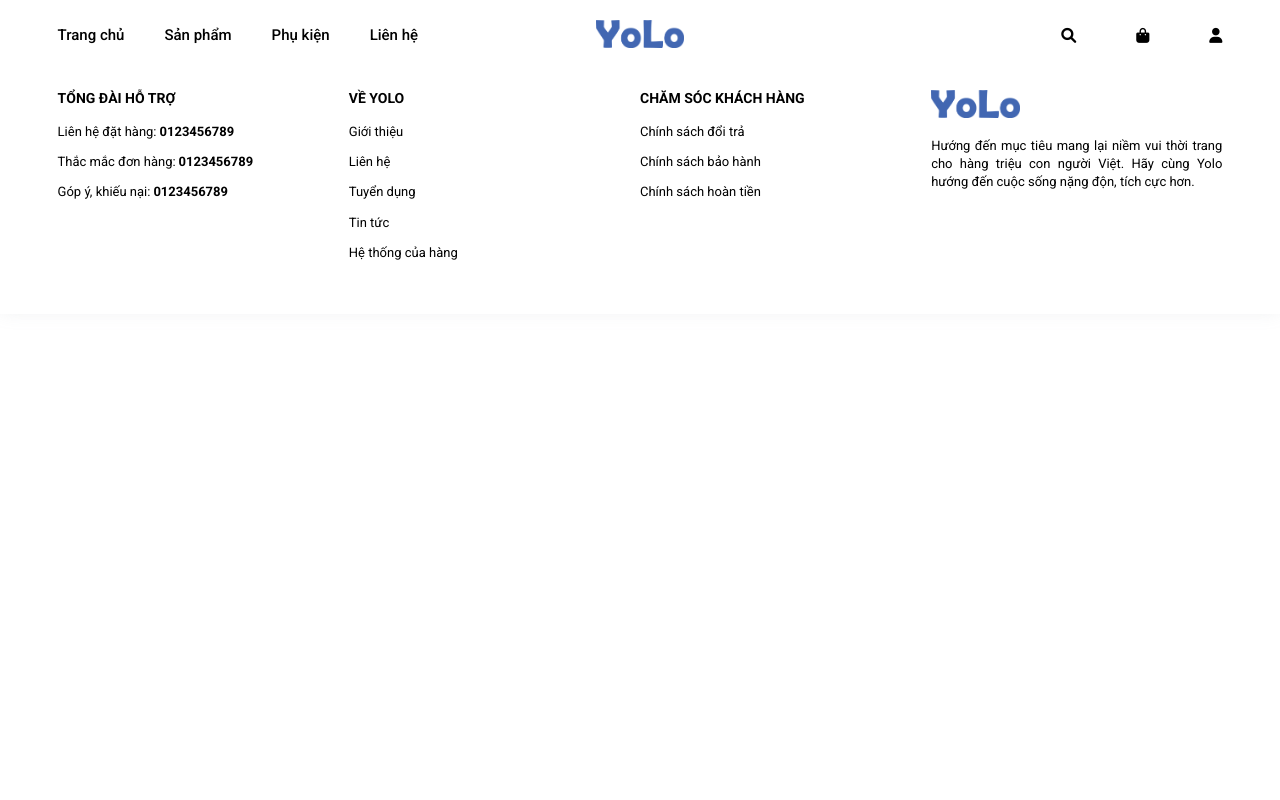
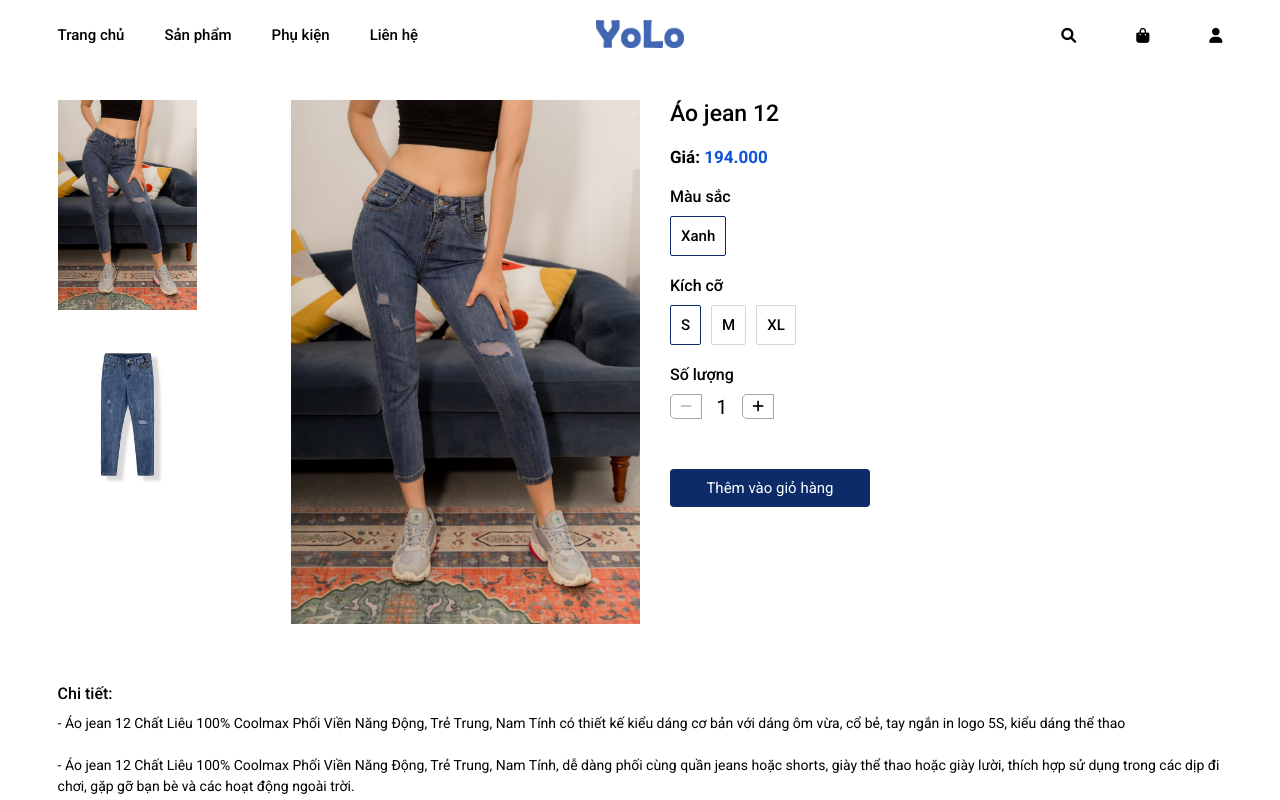
Before and after one commit to nguyenducde/shopping-authentic, a React (Create React App) app: page /product/ao-jean-12 in a window 1280 px wide. Shown: the top 800 px of the page. Built offline with nearby package versions, Linux system fonts and the light colour scheme.

Commit message:
C16 - Product Detail for Home Page and Format CSS for Color, Size

```diff
--- a/src/assets/fake-data/products.js
+++ b/src/assets/fake-data/products.js
@@ -42,7 +42,7 @@
         image01: product_01_image_01,
         image02: product_01_image_02,
         dressSlug: 'ao-thun',
-        colors: ['white', 'red', 'orange'],
+        colors: ['Trắng', 'Đỏ', 'Cam'],
         slug: 'ao-thun-dinosaur-01',
         size: ['s', 'm', 'l', 'xl'],
         description: '- Áo thun Dinosaur 01 Chất Liêu 100% Coolmax Phối Viền Năng Động, Trẻ Trung, Nam Tính có thiết kế kiểu dáng cơ bản với dáng ôm vừa, cổ bẻ, tay ngắn in logo 5S, kiểu dáng thể thao <br><br> - Áo thun Dinosaur 01 Chất Liêu 100% Coolmax Phối Viền Năng Động, Trẻ Trung, Nam Tính, dễ dàng phối cùng quần jeans hoặc shorts, giày thể thao hoặc giày lười, thích hợp sử dụng trong các dịp đi chơi, gặp gỡ bạn bè và các hoạt động ngoài trời.'
@@ -53,7 +53,7 @@
         image01: product_02_image_01,
         image02: product_02_image_02,
         dressSlug: 'ao-thun',
-        colors: ['white', 'black', 'orange'],
+        colors: ['Trắng', 'Đen', 'Cam'],
         slug: 'ao-thun-dinosaur-02',
         size: ['s', 'm', 'xl'],
         description: '- Áo thun Dinosaur 02 Chất Liêu 100% Coolmax Phối Viền Năng Động, Trẻ Trung, Nam Tính có thiết kế kiểu dáng cơ bản với dáng ôm vừa, cổ bẻ, tay ngắn in logo 5S, kiểu dáng thể thao <br><br> - Áo thun Dinosaur 02 Chất Liêu 100% Coolmax Phối Viền Năng Động, Trẻ Trung, Nam Tính, dễ dàng phối cùng quần jeans hoặc shorts, giày thể thao hoặc giày lười, thích hợp sử dụng trong các dịp đi chơi, gặp gỡ bạn bè và các hoạt động ngoài trời.'
@@ -64,7 +64,7 @@
         image01: product_03_image_01,
         image02: product_03_image_02,
         dressSlug: 'ao-thun',
-        colors: ['white', 'red', 'orange', 'yellow'],
+        colors: ['Trắng', 'Đỏ', 'Cam', 'Vàng'],
         slug: 'ao-thun-dinosaur-03',
         size: ['m'],
         description: '- Áo thun Dinosaur 03 Chất Liêu 100% Coolmax Phối Viền Năng Động, Trẻ Trung, Nam Tính có thiết kế kiểu dáng cơ bản với dáng ôm vừa, cổ bẻ, tay ngắn in logo 5S, kiểu dáng thể thao <br><br> - Áo thun Dinosaur 03 Chất Liêu 100% Coolmax Phối Viền Năng Động, Trẻ Trung, Nam Tính, dễ dàng phối cùng quần jeans hoặc shorts, giày thể thao hoặc giày lười, thích hợp sử dụng trong các dịp đi chơi, gặp gỡ bạn bè và các hoạt động ngoài trời.'
@@ -75,7 +75,7 @@
         image01: product_04_image_01,
         image02: product_04_image_02,
         dressSlug: 'ao-thun',
-        colors: ['white', 'orange', 'blue'],
+        colors: ['Trắng', 'Cam', 'Xanh'],
         slug: 'ao-thun-dinosaur-04',
         size: ['xl'],
         description: '- Áo thun Dinosaur 04 Chất Liêu 100% Coolmax Phối Viền Năng Động, Trẻ Trung, Nam Tính có thiết kế kiểu dáng cơ bản với dáng ôm vừa, cổ bẻ, tay ngắn in logo 5S, kiểu dáng thể thao <br><br> - Áo thun Dinosaur 04 Chất Liêu 100% Coolmax Phối Viền Năng Động, Trẻ Trung, Nam Tính, dễ dàng phối cùng quần jeans hoặc shorts, giày thể thao hoặc giày lười, thích hợp sử dụng trong các dịp đi chơi, gặp gỡ bạn bè và các hoạt động ngoài trời.'
@@ -86,7 +86,7 @@
         image01: product_05_image_01,
         image02: product_05_image_02,
         dressSlug: 'ao-thun',
-        colors: ['white', 'pink'],
+        colors: ['Trắng', 'Hồng'],
         slug: 'ao-thun-dinosaur-05',
         size: ['xxl'],
         description: '- Áo thun Dinosaur 05 Chất Liêu 100% Coolmax Phối Viền Năng Động, Trẻ Trung, Nam Tính có thiết kế kiểu dáng cơ bản với dáng ôm vừa, cổ bẻ, tay ngắn in logo 5S, kiểu dáng thể thao <br><br> - Áo thun Dinosaur 05 Chất Liêu 100% Coolmax Phối Viền Năng Động, Trẻ Trung, Nam Tính, dễ dàng phối cùng quần jeans hoặc shorts, giày thể thao hoặc giày lười, thích hợp sử dụng trong các dịp đi chơi, gặp gỡ bạn bè và các hoạt động ngoài trời.'
@@ -97,7 +97,7 @@
         image01: product_06_image_01,
         image02: product_06_image_02,
         dressSlug: 'ao-thun',
-        colors: ['black'],
+        colors: ['Đen'],
         slug: 'ao-thun-dinosaur-06',
         size: ['s', 'm', 'xl'],
         description: '- Áo thun Dinosaur 06 Chất Liêu 100% Coolmax Phối Viền Năng Động, Trẻ Trung, Nam Tính có thiết kế kiểu dáng cơ bản với dáng ôm vừa, cổ bẻ, tay ngắn in logo 5S, kiểu dáng thể thao <br><br> - Áo thun Dinosaur 06 Chất Liêu 100% Coolmax Phối Viền Năng Động, Trẻ Trung, Nam Tính, dễ dàng phối cùng quần jeans hoặc shorts, giày thể thao hoặc giày lười, thích hợp sử dụng trong các dịp đi chơi, gặp gỡ bạn bè và các hoạt động ngoài trời.'
@@ -108,7 +108,7 @@
         image01: product_07_image_01,
         image02: product_07_image_02,
         dressSlug: 'ao-somi',
-        colors: ['white', 'red', 'orange', 'blue'],
+        colors: ['Trắng', 'Đỏ', 'Cam', 'Xanh'],
         slug: 'ao-somi-caro-07',
         size: ['l', 'xl'],
         description: '- Áo thun Dinosaur 06 Chất Liêu 100% Coolmax Phối Viền Năng Động, Trẻ Trung, Nam Tính có thiết kế kiểu dáng cơ bản với dáng ôm vừa, cổ bẻ, tay ngắn in logo 5S, kiểu dáng thể thao <br><br> - Áo thun Dinosaur 06 Chất Liêu 100% Coolmax Phối Viền Năng Động, Trẻ Trung, Nam Tính, dễ dàng phối cùng quần jeans hoặc shorts, giày thể thao hoặc giày lười, thích hợp sử dụng trong các dịp đi chơi, gặp gỡ bạn bè và các hoạt động ngoài trời.'
@@ -119,7 +119,7 @@
         image01: product_08_image_01,
         image02: product_08_image_02,
         dressSlug: 'ao-somi',
-        colors: ['white', 'red', 'black'],
+        colors: ['Trắng', 'Đỏ', 'Đen'],
         slug: 'ao-somi-dai-tay-08',
         size: ['s', 'm', 'xl'],
         description: '- Áo thun Dinosaur 06 Chất Liêu 100% Coolmax Phối Viền Năng Động, Trẻ Trung, Nam Tính có thiết kế kiểu dáng cơ bản với dáng ôm vừa, cổ bẻ, tay ngắn in logo 5S, kiểu dáng thể thao <br><br> - Áo thun Dinosaur 06 Chất Liêu 100% Coolmax Phối Viền Năng Động, Trẻ Trung, Nam Tính, dễ dàng phối cùng quần jeans hoặc shorts, giày thể thao hoặc giày lười, thích hợp sử dụng trong các dịp đi chơi, gặp gỡ bạn bè và các hoạt động ngoài trời.'
@@ -130,7 +130,7 @@
         image01: product_09_image_01,
         image02: product_09_image_02,
         dressSlug: 'ao-somi',
-        colors: ['white', 'blue'],
+        colors: ['Trắng', 'Xanh'],
         slug: 'ao-somi-tay-dai-09',
         size: ['m'],
         description: '- Áo somi tay dài 09 Chất Liêu 100% Coolmax Phối Viền Năng Động, Trẻ Trung, Nam Tính có thiết kế kiểu dáng cơ bản với dáng ôm vừa, cổ bẻ, tay ngắn in logo 5S, kiểu dáng thể thao <br><br> - Áo somi tay dài 09 Chất Liêu 100% Coolmax Phối Viền Năng Động, Trẻ Trung, Nam Tính, dễ dàng phối cùng quần jeans hoặc shorts, giày thể thao hoặc giày lười, thích hợp sử dụng trong các dịp đi chơi, gặp gỡ bạn bè và các hoạt động ngoài trời.'
@@ -141,7 +141,7 @@
         image01: product_10_image_01,
         image02: product_10_image_02,
         dressSlug: 'quan-jean',
-        colors: ['blue', 'black'],
+        colors: ['Xanh', 'Đen'],
         slug: 'ao-jean-phong-cach-10',
         size: ['l'],
         description: '- Áo somi tay dài 09 Chất Liêu 100% Coolmax Phối Viền Năng Động, Trẻ Trung, Nam Tính có thiết kế kiểu dáng cơ bản với dáng ôm vừa, cổ bẻ, tay ngắn in logo 5S, kiểu dáng thể thao <br><br> - Áo somi tay dài 09 Chất Liêu 100% Coolmax Phối Viền Năng Động, Trẻ Trung, Nam Tính, dễ dàng phối cùng quần jeans hoặc shorts, giày thể thao hoặc giày lười, thích hợp sử dụng trong các dịp đi chơi, gặp gỡ bạn bè và các hoạt động ngoài trời.'
@@ -152,7 +152,7 @@
         image01: product_11_image_01,
         image02: product_11_image_02,
         dressSlug: 'quan-jean',
-        colors: ['blue', 'black'],
+        colors: ['Xanh', 'Đen'],
         slug: 'ao-jean-phong-11',
         size: ['s', 'm', 'xl'],
         description: '- Áo jean 11 Chất Liêu 100% Coolmax Phối Viền Năng Động, Trẻ Trung, Nam Tính có thiết kế kiểu dáng cơ bản với dáng ôm vừa, cổ bẻ, tay ngắn in logo 5S, kiểu dáng thể thao <br><br> - Áo jean 11 Chất Liêu 100% Coolmax Phối Viền Năng Động, Trẻ Trung, Nam Tính, dễ dàng phối cùng quần jeans hoặc shorts, giày thể thao hoặc giày lười, thích hợp sử dụng trong các dịp đi chơi, gặp gỡ bạn bè và các hoạt động ngoài trời.'
@@ -163,7 +163,7 @@
         image01: product_12_image_01,
         image02: product_12_image_02,
         dressSlug: 'quan-jean',
-        colors: ['blue'],
+        colors: ['Xanh'],
         slug: 'ao-jean-12',
         size: ['s', 'm', 'xl'],
         description: '- Áo jean 12 Chất Liêu 100% Coolmax Phối Viền Năng Động, Trẻ Trung, Nam Tính có thiết kế kiểu dáng cơ bản với dáng ôm vừa, cổ bẻ, tay ngắn in logo 5S, kiểu dáng thể thao <br><br> - Áo jean 12 Chất Liêu 100% Coolmax Phối Viền Năng Động, Trẻ Trung, Nam Tính, dễ dàng phối cùng quần jeans hoặc shorts, giày thể thao hoặc giày lười, thích hợp sử dụng trong các dịp đi chơi, gặp gỡ bạn bè và các hoạt động ngoài trời.'
@@ -174,7 +174,7 @@
         image01: product_01_image_01,
         image02: product_01_image_02,
         dressSlug: 'ao-thun',
-        colors: ['white', 'red'],
+        colors: ['Trắng', 'Đỏ'],
         slug: 'ao-thun-dinosaur-13',
         size: ['s', 'm', 'xl'],
         description: '-Áo thun Dinosaur 13 Chất Liêu 100% Coolmax Phối Viền Năng Động, Trẻ Trung, Nam Tính có thiết kế kiểu dáng cơ bản với dáng ôm vừa, cổ bẻ, tay ngắn in logo 5S, kiểu dáng thể thao <br><br> -Áo thun Dinosaur 13 Chất Liêu 100% Coolmax Phối Viền Năng Động, Trẻ Trung, Nam Tính, dễ dàng phối cùng quần jeans hoặc shorts, giày thể thao hoặc giày lười, thích hợp sử dụng trong các dịp đi chơi, gặp gỡ bạn bè và các hoạt động ngoài trời.'
@@ -185,7 +185,7 @@
         image01: product_02_image_01,
         image02: product_02_image_02,
         dressSlug: 'ao-thun',
-        colors: ['white', 'blue'],
+        colors: ['Trắng', 'Xanh'],
         slug: 'ao-thun-dinosaur-14',
         size: ['s', 'm'],
         description: '-Áo thun Dinosaur 14 Chất Liêu 100% Coolmax Phối Viền Năng Động, Trẻ Trung, Nam Tính có thiết kế kiểu dáng cơ bản với dáng ôm vừa, cổ bẻ, tay ngắn in logo 5S, kiểu dáng thể thao <br><br> -Áo thun Dinosaur 14 Chất Liêu 100% Coolmax Phối Viền Năng Động, Trẻ Trung, Nam Tính, dễ dàng phối cùng quần jeans hoặc shorts, giày thể thao hoặc giày lười, thích hợp sử dụng trong các dịp đi chơi, gặp gỡ bạn bè và các hoạt động ngoài trời.'
--- a/src/components/HomeSlider.js
+++ b/src/components/HomeSlider.js
@@ -21,7 +21,7 @@
         if(props.autoRunSlide){
             const slideAuto = setInterval(() => {
                 nextSlide()
-            }, 4000)
+            }, 3000)
             return () => {
                 clearInterval(slideAuto)
             }
--- a/src/components/ProductCard.js
+++ b/src/components/ProductCard.js
@@ -6,7 +6,7 @@
 
     return (
         <div to='/policy' className='product-card__item'>
-            <NavLink exact to={`/category/${props.product.slug}`}>
+            <NavLink exact to={`/product/${props.product.slug}`}>
                 <div className='product-card__item__image'>
                     <img src={image01} alt='' />
                 </div>
--- a/src/components/ProductDetail.js
+++ b/src/components/ProductDetail.js
@@ -22,8 +22,8 @@
     useEffect(() => {
         setPreviewImage(image01)
         setQuantity(1)
-        setActiveColor(undefined)
-        setActiveSize(undefined)
+        setActiveColor(colors[0])
+        setActiveSize(size[0])
         // eslint-disable-next-line react-hooks/exhaustive-deps
     }, [product])
 
@@ -49,7 +49,7 @@
                                 colors.map((color, index) => {
                                     return (
                                         <div className={`product-detail__info__group__item ${activeColor === color ? 'active' : ''}`} key={index} onClick={() => setActiveColor(color)}>
-                                            <div className='product-detail__info__group__item--color' style={{backgroundColor: color}}></div>
+                                            <div className='product-detail__info__group__item--color'>{color}</div>
                                         </div>
                                     )
                                 })
--- a/src/routes/Routes.js
+++ b/src/routes/Routes.js
@@ -11,6 +11,9 @@
             <Route exact path='/' >
                 <Home />
             </Route>
+            <Route path='/product/:slug'>
+                <Product />
+            </Route>
             <Route path='/category/product/:slug'>
                 <Product />
             </Route>
--- /dev/null
+++ b/src/sass/_cart.scss
@@ -0,0 +1,9 @@
+@import './variables';
+
+.cart {
+    margin-top: $header-height;
+    margin-bottom: 100vh;
+    &__btn {
+        font-size: 3rem;
+    }
+}
--- a/src/sass/_product-detail.scss
+++ b/src/sass/_product-detail.scss
@@ -65,19 +65,16 @@
                 &__item {
                     @include flex(center, center);
                     font-size: 1.5rem;
-                    border-radius: 50%;
-                    border: 3px solid #00000066;
+                    border-radius: 2px;
+                    border: 1px solid #00000029;
                     cursor: pointer;
                     font-weight: 500;
                     margin-right: 1rem;
-                    width: 4rem;
-                    height: 4rem;
+                    padding: 1rem;
                     text-transform: uppercase;
 
                     &--color {
-                        width: 90%;
-                        height: 90%;
-                        border-radius: 50%;
+                        text-transform: capitalize;
                     }
 
                     &--size {
@@ -85,6 +82,7 @@
                     }
                     &:hover {
                         border-color: $main-color;
+                        border-width: 1px;
                     }
 
                     &.active {
```
